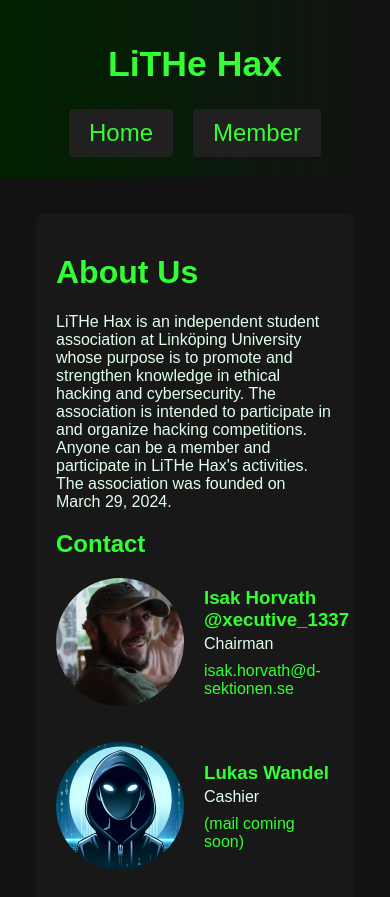
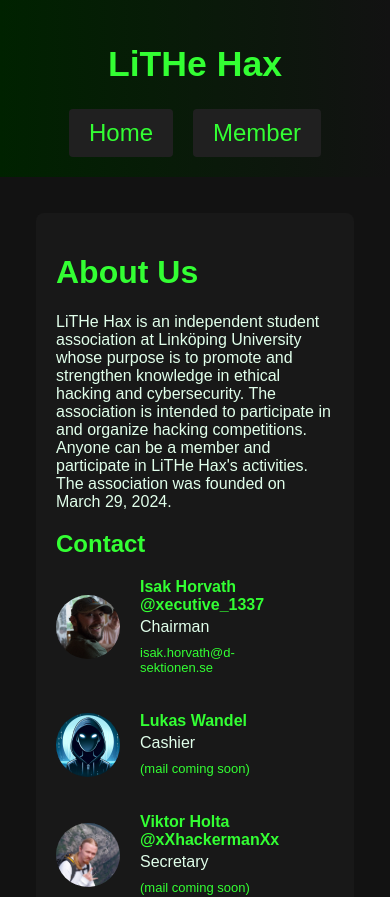
Before and after one commit to LiTHe-Hax/lithehax-medlem, a React (Create React App) app in the folder medlem/: page / in a window 390 px wide. Shown: the top 897 px of the page. Built offline with nearby package versions, Linux system fonts and the light colour scheme.

Commit message:
Style member containers for mobile, add correct home page

```diff
--- a/medlem/package.json
+++ b/medlem/package.json
@@ -1,7 +1,7 @@
 {
   "name": "medlem",
   "version": "0.1.0",
-  "homepage": "https://tavro.github.io/lithehax-medlem",
+  "homepage": "https://lithehax.se",
   "private": true,
   "dependencies": {
     "@testing-library/jest-dom": "^5.17.0",
--- a/medlem/src/styles/main.css
+++ b/medlem/src/styles/main.css
@@ -166,6 +166,52 @@
   display: inline-block;
 }
 
+@media (max-width: 768px) {
+  .board-members {
+    display: flex;
+    flex-wrap: wrap;
+    gap: 16px;
+  }
+
+  .board-member {
+    display: flex;
+    align-items: center;
+    margin-bottom: 20px;
+    width: 640px;
+  }
+
+  .profile-img {
+    border-radius: 50%;
+    width: 64px;
+    height: 64px;
+    object-fit: cover;
+    margin-right: 20px;
+  }
+
+  .member-info {
+    width: 50%;
+    text-align: left;
+  }
+
+  .member-info h3 {
+    margin: 0;
+    font-size: 16px;
+    color: var(--primary-color);
+  }
+
+  .member-info p {
+    margin: 4px 0;
+  }
+
+  .member-info a {
+    color: var(--accent-color);
+    text-decoration: none;
+    margin-top: 5px;
+    display: inline-block;
+    font-size: small;
+  }
+}
+
 /*
 HEADER STYLING
 */
```
